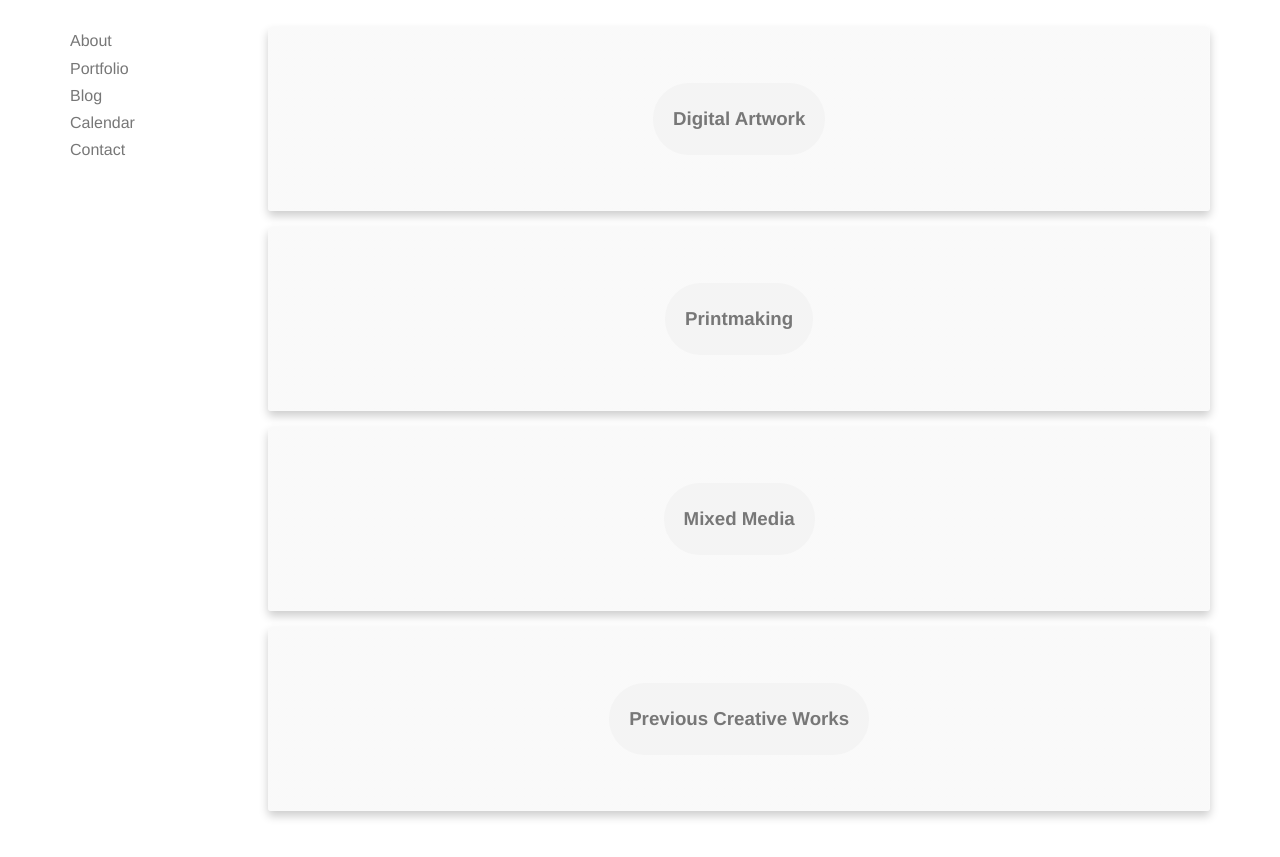
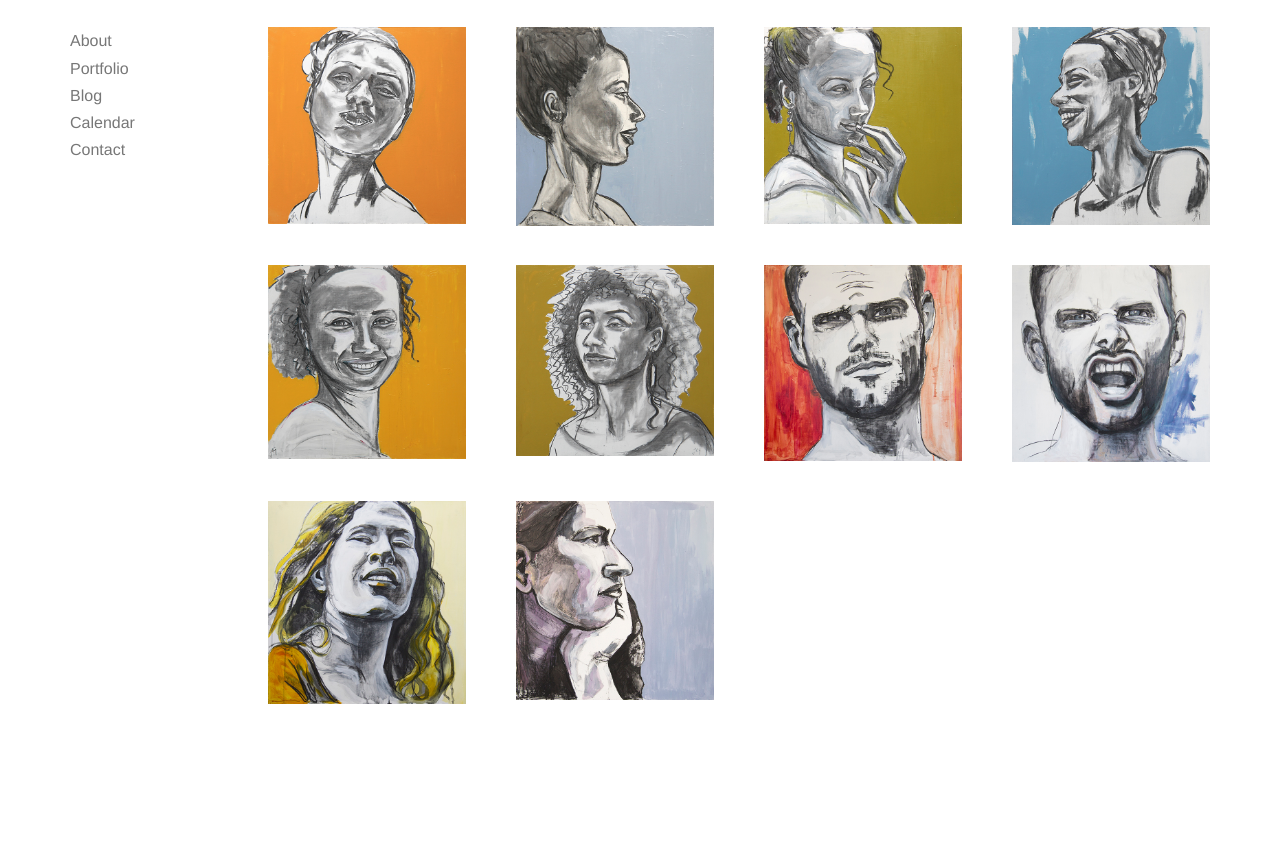
Before and after one commit to jtgonski/julianne-gonski-art, a website: page portfolio-landing.html in a window 1280 px wide. Shown: the part 87-944 px from the top of the page. After the commit the page ends 829 px from the top, so only its background shows below. Drawn offline with Linux system fonts and the light colour scheme.

```diff
--- a/portfolio-landing.html
+++ b/portfolio-landing.html
@@ -28,20 +28,20 @@
 
 
                 <div class="row">
-                    <a href="#">
-                        <div class="portfolio-section portfolio-section--1">
-                            <h3 class="portfolio-section__heading">Digital Artwork</h3>
-                        </div>
-                    </a>
-                    <div class="portfolio-section portfolio-section--2">
-                        <h3 class="portfolio-section__heading">Printmaking</h3>
-                    </div>
-                    <div class="portfolio-section portfolio-section--3">
-                        <h3 class="portfolio-section__heading">Mixed Media</h3>
-                    </div>
-                    <div class="portfolio-section portfolio-section--4">
-                        <h3 class="portfolio-section__heading">Previous Creative Works</h3>
-                    </div>
+                  <div class="col-1-of-4"><img src="assets/images/KJcolor1.jpg" alt="KJ Color 1" class="portfolio-img"></div>
+                  <div class="col-1-of-4"><img src="assets/images/KJcolor2.jpg" alt="KJ Color 2" class="portfolio-img"></div>
+                  <div class="col-1-of-4"><img src="assets/images/KJcolor3.jpg" alt="KJ Color 3" class="portfolio-img"></div>
+                  <div class="col-1-of-4"><img src="assets/images/KJcolor4.jpg" alt="KJ Color 4" class="portfolio-img"></div>
+                </div>
+                <div class="row">
+                    <div class="col-1-of-4"><img src="assets/images/KJcolor5.jpg" alt="KJ Color 5" class="portfolio-img"></div>
+                    <div class="col-1-of-4"><img src="assets/images/KJcolor6.jpg" alt="KJ Color 6" class="portfolio-img"></div>
+                    <div class="col-1-of-4"><img src="assets/images/Jeff_Ford_01.jpg" alt="Jeff Ford 1" class="portfolio-img"></div>
+                    <div class="col-1-of-4"><img src="assets/images/Jeff_Ford_02.jpg" alt="Jeff Ford 2" class="portfolio-img"></div>
+                </div>
+                <div class="row">
+                    <div class="col-1-of-4"><img src="assets/images/Michelle_C_01.jpg" alt="KJ Color 5" class="portfolio-img"></div>
+                    <div class="col-1-of-4"><img src="assets/images/Michelle_C_02.jpg" alt="KJ Color 6" class="portfolio-img"></div>
                 </div>
 
 
```
Also changed, not shown: blog.html (+2 -22 lines), package.json (+13 -2 lines), assets/images/Jeff_Ford_01.jpg (added), assets/images/Jeff_Ford_02.jpg (added), assets/images/Jeff_Ford_03.jpg (added), assets/images/KJColor2.JPG (added), assets/images/KJColor3.JPG (added), assets/images/KJColor4.JPG (added), assets/images/KJColor5.JPG (added), assets/images/KJColor6.JPG (added), assets/images/KJcolor1.JPG (added), assets/images/Michelle_C_01.jpg (added), assets/images/Michelle_C_02.jpg (added), 3 other files.
